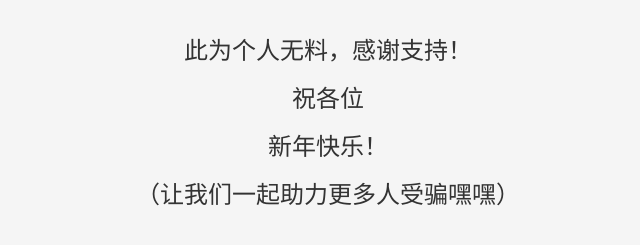
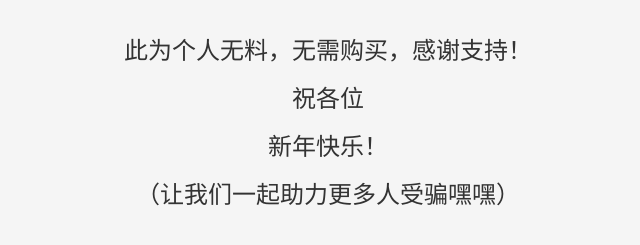
Before and after one commit to lsy13656217468/lsy13656217468.github.io, a plain HTML site: page index.html in a window 1280 px wide. Shown: the part 97-342 px from the top of the page, without its empty margins (312-952 px from the left). Drawn offline with Linux system fonts and the light colour scheme.

Commit message:
index.html

```diff
--- a/index.html
+++ b/index.html
@@ -32,13 +32,14 @@
 <body>
     <!-- 标题：恭喜上当！ -->
     <div class="title">🎉 扫码成功！</div>
-    <!-- 此为个人产出无料，感谢支持！<br/>是换行符 -->
+    <!-- 此为个人产出无料，无需购买，感谢支持！<br/>是换行符 -->
     <div class="content">
-	此为个人无料，感谢支持！<br/>
+	此为个人无料，无需购买，感谢支持！<br/>
         祝各位<br/>
         新年快乐！<br/>
 	（让我们一起助力更多人受骗嘿嘿）<br/>
 
     </div>
 </body>
+
 </html>
```
